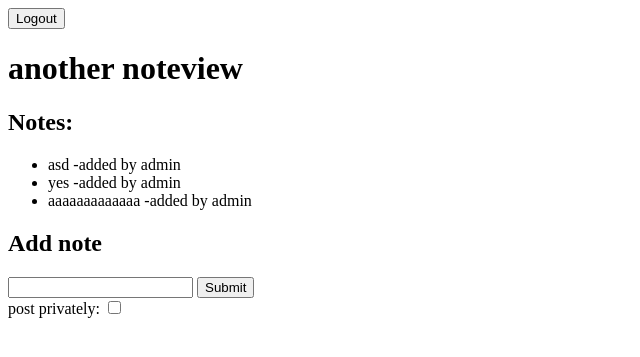
After one commit to LauriKajakko/flawedwebsite-cybersecbase, a Django app: page /indexcopy in a window 1280 px wide. The commit adds this page. Shown: the top 357 px of the page, without its empty margins (0-640 px from the left). Run offline with Django 3.2, Linux system fonts and the light colour scheme; data comes from the database, SQL or seed files in the repository; both versions use the stored data as it was after the commit.

Commit message:
added some views

```diff
--- a/flawedwebsite/flawedapp/models.py
+++ b/flawedwebsite/flawedapp/models.py
@@ -7,3 +7,8 @@ class Note(models.Model):
     owner = models.ForeignKey(User, on_delete=models.CASCADE)
     content = models.TextField()
     private = models.BooleanField()
+
+class Note2(models.Model):
+    owner = models.ForeignKey(User, on_delete=models.CASCADE)
+    content = models.TextField()
+    private = models.BooleanField()
--- /dev/null
+++ b/flawedwebsite/flawedapp/templates/pages/indexcopy.html
@@ -0,0 +1,40 @@
+<!DOCTYPE html>
+<html xmlns="http://www.w3.org/1999/xhtml" xmlns:th="http://www.thymeleaf.org">
+    <head lang="en">
+        <meta charset="UTF-8" />
+        <title>Flawedapp</title>
+    </head>
+
+    <form action='logout/' method="POST">
+        {% csrf_token %}
+        <input type="submit" value="Logout"/>
+    </form>
+
+
+    <h1>another noteview</h1>
+
+    <h2>Notes: </h2>
+
+    <ul>
+        {% for item in items %}
+        <li>{{item|safe}}</li>
+        {% endfor %}
+    </ul>
+
+
+    <h2>Add note</h2>
+        <form action="/add2" method="POST">
+            <div>
+            {% csrf_token %}
+            <input type="text" name="content"/>
+            <input type="submit"/>
+            </div>
+            <div>
+                post privately: <input type="checkbox" name="private"/>
+            </div>
+        </form>
+
+
+
+
+</html>
--- a/flawedwebsite/flawedapp/urls.py
+++ b/flawedwebsite/flawedapp/urls.py
@@ -1,9 +1,11 @@
 from django.urls import path
 
-from .views import homePageView, addView, noteView
-
+from .views import homePageView, addView, noteView, searchView, add2View, note2View
 urlpatterns = [
     path('', homePageView, name='home'),
     path('index', noteView, name='index'),
-    path('add', addView, name='add')
+    path('indexcopy', note2View, name='indexcopy'),
+    path('add', addView, name='add'),
+    path('add2', add2View, name='add2'),
+    path('search', searchView, name='search')
 ]
--- a/flawedwebsite/flawedapp/views.py
+++ b/flawedwebsite/flawedapp/views.py
@@ -2,6 +2,7 @@ from django.shortcuts import render, redirect
 from django.http import HttpResponse
 from django.contrib.auth.decorators import login_required
 from .models import Note
+from .models import Note2
 from django.db.models import Q
 
 # Create your views here.
@@ -19,6 +20,14 @@ def noteView(request):
 
     return render(request, 'pages/index.html', {'items' : items})
 
+def note2View(request):
+    items2 = []
+
+    for note2 in Note2.objects.filter(Q(private = False)):
+            items2.append(note2.content + ' -added by %s' % note2.owner)
+
+    return render(request, 'pages/indexcopy.html', {'items' : items2})
+
 def addView(request):
     priv = False
     if request.POST.get('private') == 'on':
@@ -27,4 +36,26 @@ def addView(request):
     note = Note(owner = request.user, content = request.POST.get('content', '').strip(), private = priv)
     note.save()
 
-    return redirect('/')
+    return redirect('/index')
+
+def add2View(request):
+    priv = False
+    if request.POST.get('private') == 'on':
+            priv=True
+
+    note = Note2(owner = request.user, content = request.POST.get('content', '').strip(), private = priv)
+    note.save()
+
+    return redirect('/indexcopy')
+
+
+def searchView(request):
+    query = ('SELECT * FROM flawedapp_note WHERE owner_id=(SELECT id FROM auth_user WHERE username=\'%s\')' % request.POST.get('q'))
+    notes = Note.objects.raw(query)
+
+    items = []
+
+    for note in notes:
+        items.append(note)
+
+    return render(request, 'pages/home.html', {'items' : items})
```
Also changed, not shown: flawedwebsite/flawedapp/templates/pages/home.html (+9 -2 lines), flawedwebsite/db.sqlite3, flawedwebsite/flawedapp/migrations/0003_note2.py (added).
